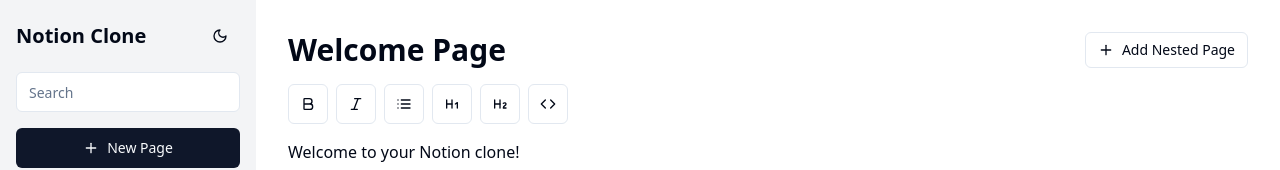
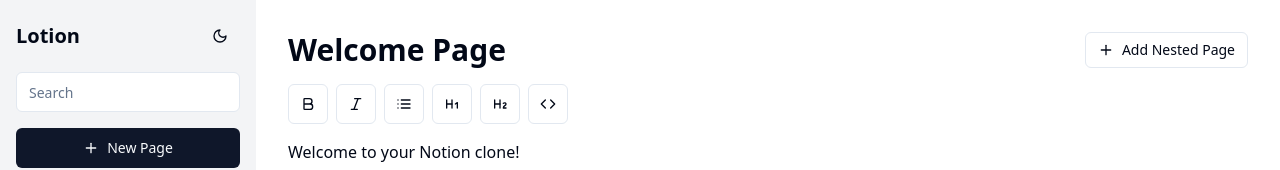
Before and after one commit to GPT-Engineer-App-Dev/notey-clone-creator, a React (Vite) app: page / in a window 1280 px wide. Shown: the top 170 px of the page. Built offline with nearby package versions, Linux system fonts and the light colour scheme.

Commit message:
Rename project title to "Lotion"
Updated the title from "Notion Clone" to "Lotion" in the Sidebar component.
[skip gpt_engineer]

```diff
--- a/src/components/Sidebar.jsx
+++ b/src/components/Sidebar.jsx
@@ -97,7 +97,7 @@ const Sidebar = ({ onSelectPage, darkMode, toggleDarkMode }) => {
   return (
     <div className="w-64 h-full bg-gray-100 dark:bg-gray-800 p-4 flex flex-col">
       <div className="flex items-center justify-between mb-4">
-        <h1 className="text-xl font-bold dark:text-white">Notion Clone</h1>
+        <h1 className="text-xl font-bold dark:text-white">Lotion</h1>
         <Button variant="ghost" size="icon" onClick={toggleDarkMode}>
           {darkMode ? <Sun className="h-4 w-4" /> : <Moon className="h-4 w-4" />}
         </Button>
```
